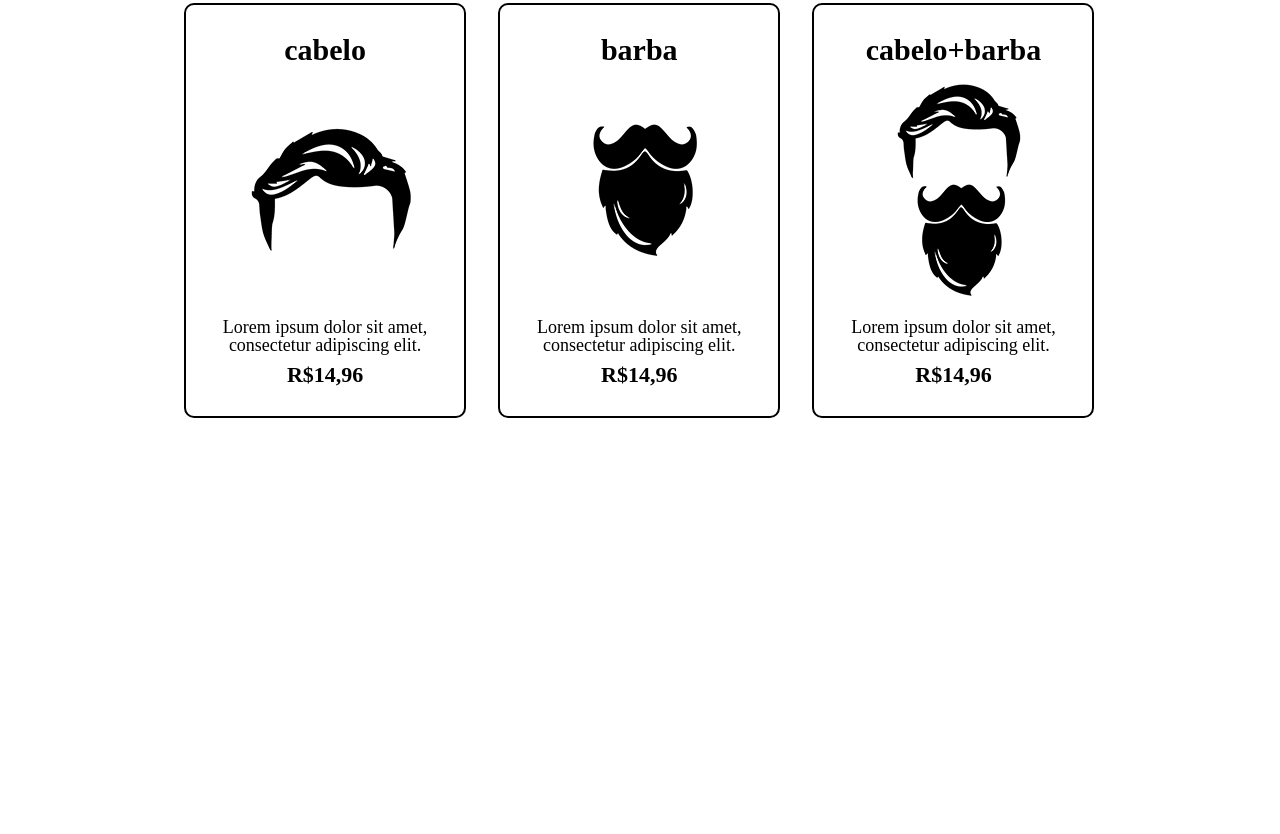
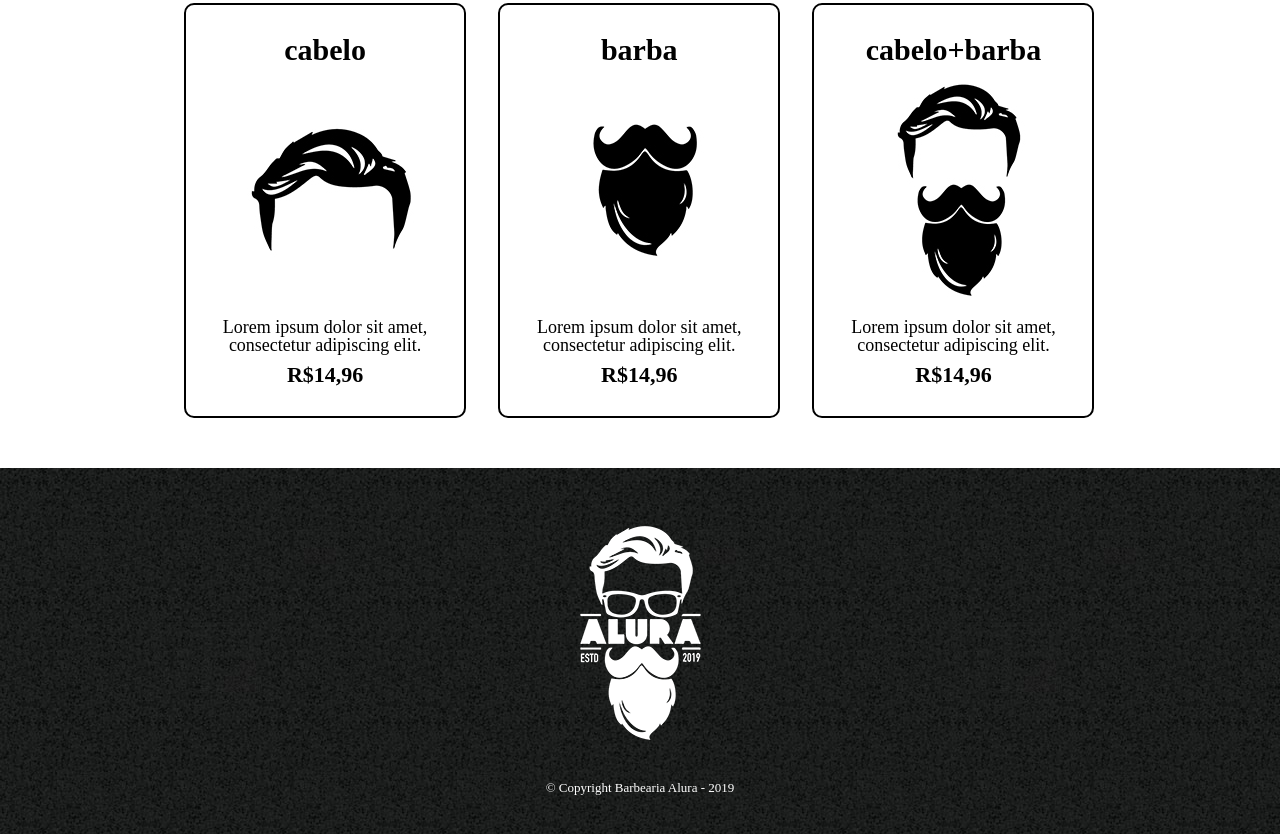
Before and after one commit to marcellevargas/studyHTML-CSS, a plain HTML site: page Curso HTML e CSS - parte 02/produtos.html in a window 1280 px wide. Shown: the part 340-1174 px from the top of the page. Before the commit the page ends 808 px from the top, so only its background shows below. Drawn offline with Linux system fonts and the light colour scheme.

Commit message:
[AULA 07]

```diff
--- a/Curso HTML e CSS - parte 02/produtos.css
+++ b/Curso HTML e CSS - parte 02/produtos.css
@@ -69,3 +69,14 @@ nav a:hover {
 .produtos li:hover h2 {
     font-size: 34px;
 }
+footer {
+    text-align: center;
+    background: url("img/bg.jpg");
+    padding: 40px 0;
+}
+
+.copyright {
+    color: white;
+    font-size: 13px;
+    margin-top: 20px;
+}
--- a/Curso HTML e CSS - parte 02/produtos.html
+++ b/Curso HTML e CSS - parte 02/produtos.html
@@ -46,6 +46,11 @@
             </li>
         </ul>
     </main>
+
+    <footer>
+        <img src="img/logo-branco.png">
+        <p class="copyright">&copy; Copyright Barbearia Alura - 2019</p>
+    </footer>
 </body>
 
 </html>
```
Also changed, not shown: Curso HTML e CSS - parte 02/AULA 07.txt (added).
